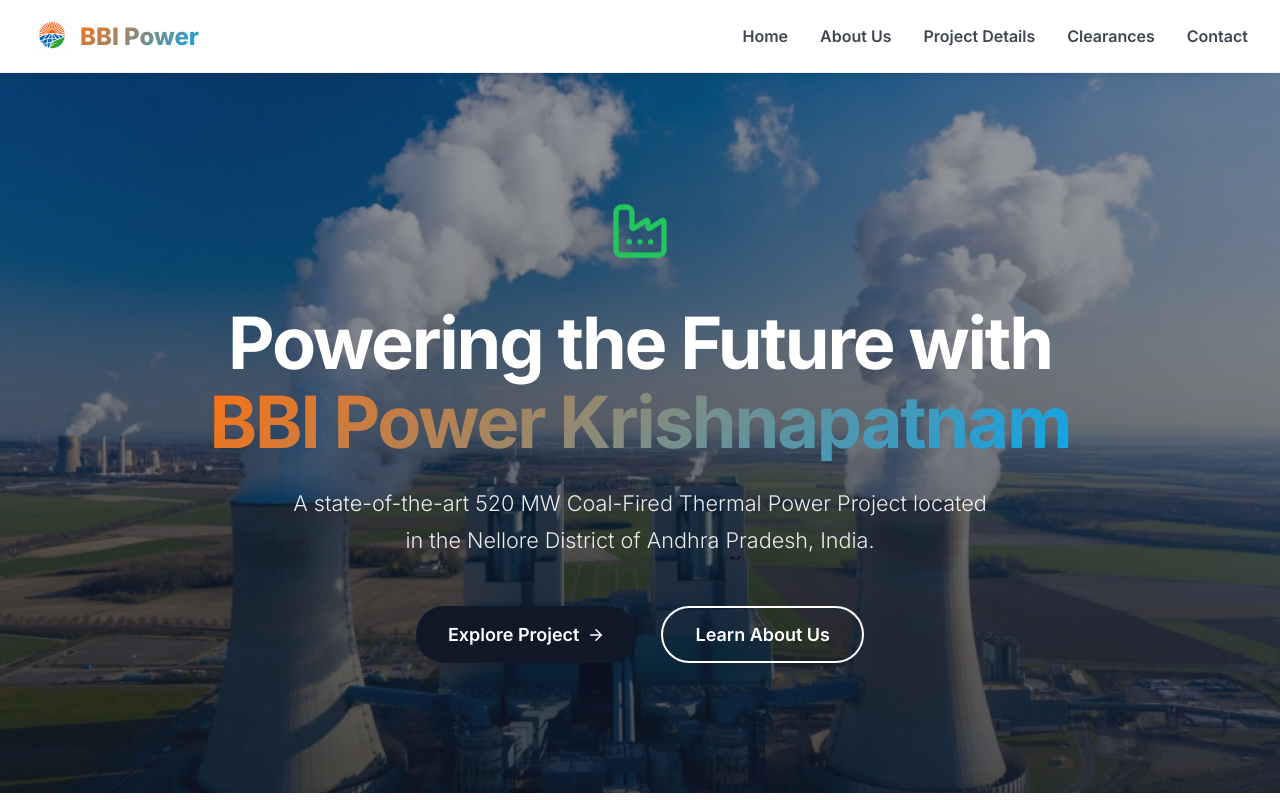
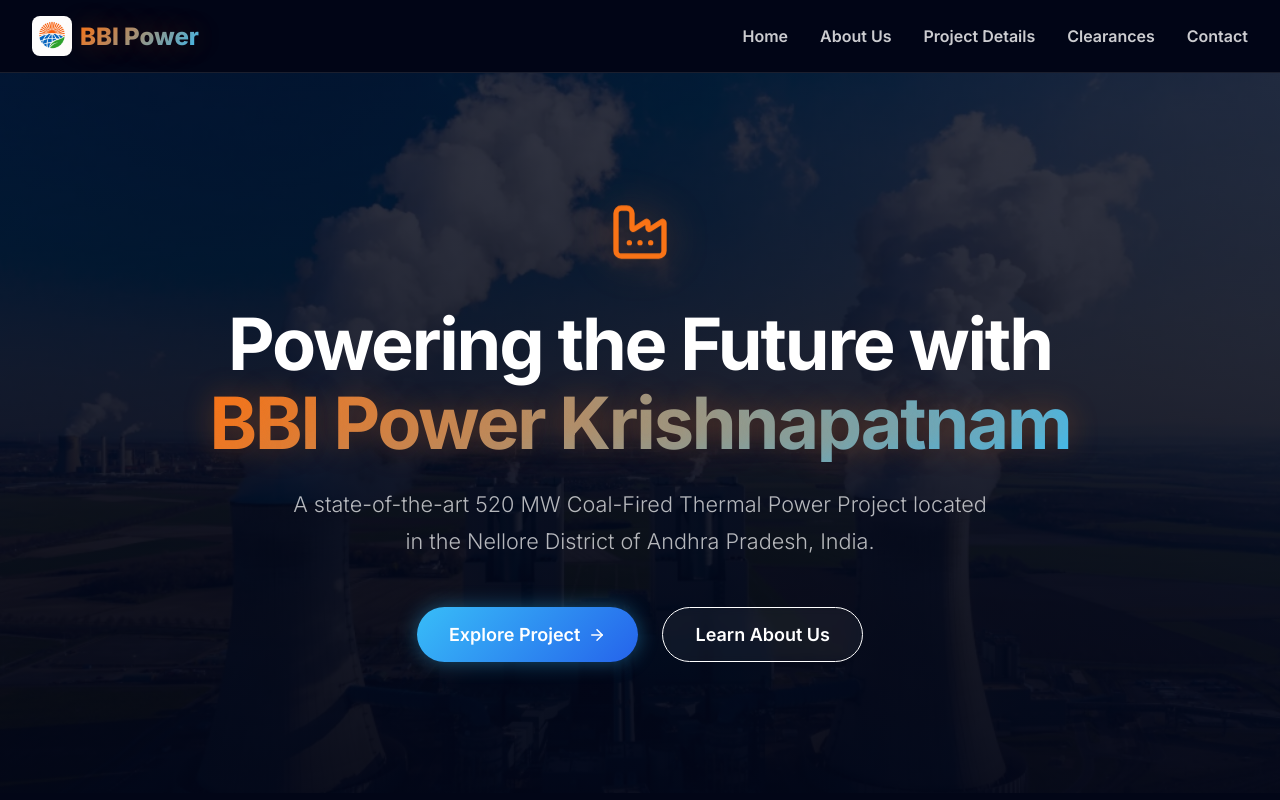
Before and after one commit to DeepakJaggupalli/bbipower, a React (Vite) app: page / in a window 1280 px wide. Shown: the top 800 px of the page. Built offline with nearby package versions, Linux system fonts and the light colour scheme.

Commit message:
Implement Neo-Glassmorphism dark theme iteration

```diff
--- a/src/components/Navbar.css
+++ b/src/components/Navbar.css
@@ -38,5 +38,6 @@
 
 .nav-links a:hover {
   opacity: 1;
-  color: var(--accent-green);
+  color: var(--accent-blue);
+  text-shadow: var(--glow-blue);
 }
--- a/src/index.css
+++ b/src/index.css
@@ -1,18 +1,17 @@
 @import url('https://fonts.googleapis.com/css2?family=Inter:wght@300;400;500;600;700;800&display=swap');
 
 :root {
-  --bg-main: #fcfcfc;
-  --bg-panel: #ffffff;
-  --text-primary: #111827; /* Deep charcoal */
-  --text-secondary: #4b5563; /* Soft gray */
+  --bg-main: #020617; /* Very deep midnight blue/black */
+  --bg-panel: rgba(255, 255, 255, 0.03);
+  --bg-panel-hover: rgba(255, 255, 255, 0.06);
+  --text-primary: #ffffff;
+  --text-secondary: #94a3b8; /* Slate gray */
   --accent-orange: #f97316; /* From logo */
   --accent-green: #22c55e; /* From logo */
-  --accent-blue: #0ea5e9; /* From logo */
-  --border-light: rgba(0, 0, 0, 0.06);
-  --shadow-sm: 0 4px 6px -1px rgba(0, 0, 0, 0.05), 0 2px 4px -1px rgba(0, 0, 0, 0.03);
-  --shadow-md: 0 10px 15px -3px rgba(0, 0, 0, 0.05), 0 4px 6px -2px rgba(0, 0, 0, 0.03);
-  --shadow-lg: 0 20px 25px -5px rgba(0, 0, 0, 0.05), 0 10px 10px -5px rgba(0, 0, 0, 0.02);
-  --shadow-hover: 0 25px 50px -12px rgba(0, 0, 0, 0.1);
+  --accent-blue: #38bdf8; /* Neon blue */
+  --border-light: rgba(255, 255, 255, 0.1);
+  --glow-orange: 0 0 20px rgba(249, 115, 22, 0.4);
+  --glow-blue: 0 0 20px rgba(56, 189, 248, 0.4);
 }
 
 * {
@@ -28,6 +27,9 @@
 body {
   font-family: 'Inter', -apple-system, BlinkMacSystemFont, "Segoe UI", Roboto, sans-serif;
   background-color: var(--bg-main);
+  background-image:
+    radial-gradient(circle at 15% 50%, rgba(56, 189, 248, 0.05), transparent 25%),
+    radial-gradient(circle at 85% 30%, rgba(249, 115, 22, 0.05), transparent 25%);
   color: var(--text-primary);
   overflow-x: hidden;
   min-height: 100vh;
@@ -46,23 +48,26 @@
 /* Panel Utilities */
 .glass-panel {
   background: var(--bg-panel);
+  backdrop-filter: blur(12px);
+  -webkit-backdrop-filter: blur(12px);
   border: 1px solid var(--border-light);
   border-radius: 16px;
-  box-shadow: var(--shadow-md);
   transition: all 0.4s cubic-bezier(0.4, 0, 0.2, 1);
+  box-shadow: 0 4px 30px rgba(0, 0, 0, 0.1);
 }
 
 .glass-panel:hover {
-  box-shadow: var(--shadow-hover);
+  background: var(--bg-panel-hover);
+  border-color: rgba(56, 189, 248, 0.3);
+  box-shadow: var(--glow-blue);
   transform: translateY(-4px);
 }
 
 .glass-nav {
-  background: rgba(255, 255, 255, 0.85);
-  backdrop-filter: blur(16px);
-  -webkit-backdrop-filter: blur(16px);
+  background: rgba(2, 6, 23, 0.7);
+  backdrop-filter: blur(20px);
+  -webkit-backdrop-filter: blur(20px);
   border-bottom: 1px solid var(--border-light);
-  box-shadow: var(--shadow-sm);
 }
 
 /* Gradients */
@@ -71,6 +76,7 @@
   -webkit-background-clip: text;
   -webkit-text-fill-color: transparent;
   display: inline-block;
+  text-shadow: 0 0 30px rgba(249, 115, 22, 0.3);
 }
 
 /* Typography Utilities */
@@ -122,29 +128,31 @@
   cursor: pointer;
   transition: all 0.4s cubic-bezier(0.4, 0, 0.2, 1);
   border: none;
-  background: var(--text-primary);
+  background: linear-gradient(135deg, var(--accent-blue), #2563eb);
   color: white;
-  box-shadow: var(--shadow-md);
+  box-shadow: var(--glow-blue);
 }
 
 .btn:hover {
-  background: #000000;
   transform: translateY(-2px) scale(1.02);
-  box-shadow: var(--shadow-lg);
+  box-shadow: 0 0 30px rgba(56, 189, 248, 0.6);
   color: white;
 }
 
 .btn-outline {
-  background: transparent;
-  border: 2px solid var(--text-primary);
+  background: rgba(255, 255, 255, 0.05);
+  backdrop-filter: blur(4px);
+  -webkit-backdrop-filter: blur(4px);
+  border: 1px solid var(--border-light);
   color: var(--text-primary);
   box-shadow: none;
 }
 
 .btn-outline:hover {
-  background: var(--text-primary);
+  background: rgba(255, 255, 255, 0.1);
   color: white !important;
-  border-color: var(--text-primary) !important;
+  border-color: rgba(255, 255, 255, 0.3) !important;
+  box-shadow: 0 0 20px rgba(255, 255, 255, 0.1);
 }
 
 /* Cards Grid */
@@ -166,23 +174,23 @@
   border-collapse: separate;
   border-spacing: 0;
   margin-top: 1.5rem;
-  background: white;
-  border-radius: 12px;
+  background: rgba(255, 255, 255, 0.02);
+  backdrop-filter: blur(12px);
+  border-radius: 16px;
   overflow: hidden;
-  box-shadow: var(--shadow-sm);
   border: 1px solid var(--border-light);
 }
 
 .data-table th, .data-table td {
   padding: 1.25rem 1.5rem;
   text-align: left;
-  border-bottom: 1px solid var(--border-light);
+  border-bottom: 1px solid rgba(255, 255, 255, 0.05);
 }
 
 .data-table th {
-  background-color: #f9fafb;
+  background-color: rgba(255, 255, 255, 0.05);
   font-weight: 600;
-  color: var(--text-primary);
+  color: var(--accent-blue);
   text-transform: uppercase;
   font-size: 0.875rem;
   letter-spacing: 0.05em;
@@ -193,7 +201,7 @@
 }
 
 .data-table tr:hover td {
-  background-color: #f8fafc;
+  background-color: rgba(255, 255, 255, 0.05);
 }
 
 /* Responsive Media Queries */
--- a/src/pages/About.css
+++ b/src/pages/About.css
@@ -37,17 +37,21 @@
 
 .director-card {
   background: var(--bg-panel);
+  backdrop-filter: blur(12px);
+  -webkit-backdrop-filter: blur(12px);
   padding: 2.5rem 1.5rem;
   border-radius: 16px;
   border: 1px solid var(--border-light);
   text-align: center;
   transition: all 0.4s cubic-bezier(0.4, 0, 0.2, 1);
-  box-shadow: var(--shadow-sm);
+  box-shadow: 0 4px 30px rgba(0, 0, 0, 0.1);
 }
 
 .director-card:hover {
   transform: translateY(-8px);
-  box-shadow: var(--shadow-hover);
+  border-color: rgba(249, 115, 22, 0.4);
+  box-shadow: var(--glow-orange);
+  background: var(--bg-panel-hover);
 }
 
 .director-card h3 {
--- a/src/pages/Home.css
+++ b/src/pages/Home.css
@@ -6,7 +6,7 @@
 
 .hero-wrapper {
   width: 100vw;
-  background-image: linear-gradient(rgba(17, 24, 39, 0.4), rgba(17, 24, 39, 0.7)), url('/images/hero_bg.jpg');
+  background-image: linear-gradient(rgba(2, 6, 23, 0.8), rgba(2, 6, 23, 0.95)), url('/images/hero_bg.jpg');
   background-size: cover;
   background-position: center;
   background-attachment: fixed;
@@ -21,9 +21,10 @@
 }
 
 .hero-icon {
-  color: var(--accent-green);
+  color: var(--accent-orange);
   margin-bottom: 2rem;
   animation: float 6s ease-in-out infinite;
+  filter: drop-shadow(var(--glow-orange));
 }
 
 .hero-title {
@@ -38,7 +39,7 @@
   font-size: 1.35rem;
   max-width: 700px;
   margin: 0 auto 3rem auto;
-  color: rgba(255, 255, 255, 0.9);
+  color: rgba(255, 255, 255, 0.7);
   font-weight: 300;
 }
 
```
